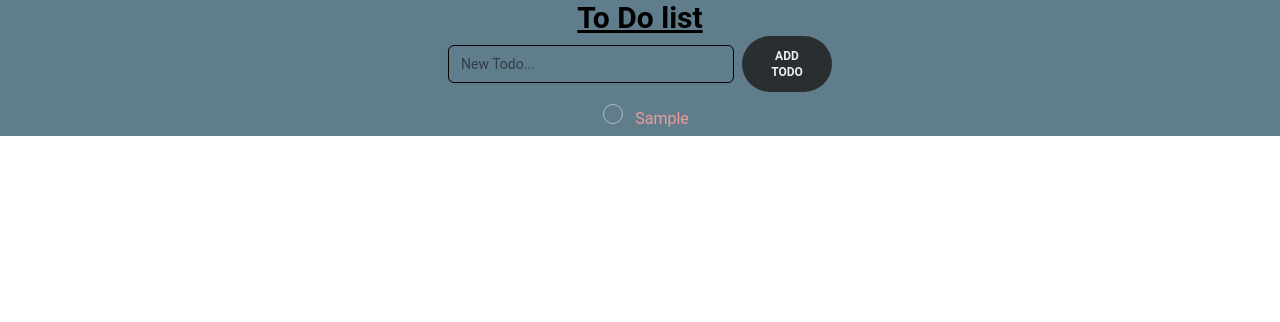
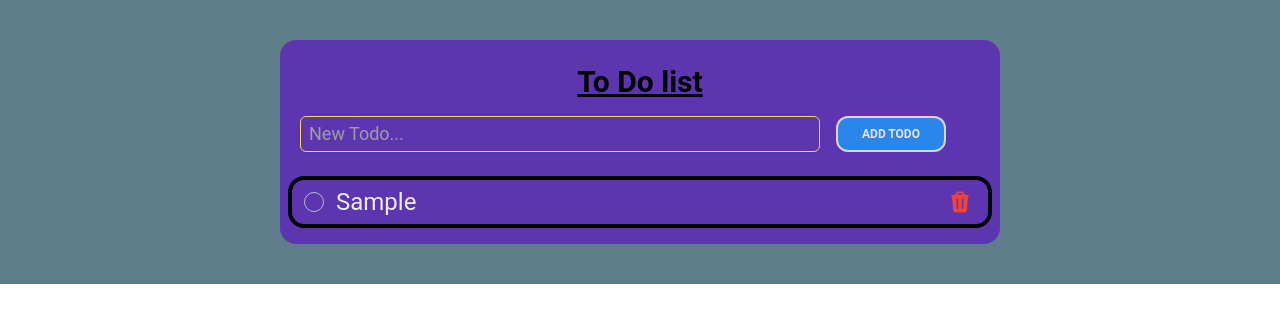
Before and after one commit to nettotkm/TodoList, a React (Vite) app: page / in a window 1280 px wide. Both pictures are taken after typing "Sample" into the empty fields and a click on the button "ADD TODO". Shown: the top 322 px of the page. Built offline with nearby package versions, Linux system fonts and the light colour scheme.

Commit message:
feat: add delete all todos and layout tweaks

```diff
--- a/package.json
+++ b/package.json
@@ -10,6 +10,7 @@
     "preview": "vite preview"
   },
   "dependencies": {
+    "@heroicons/react": "^2.2.0",
     "@material-tailwind/react": "^2.1.10",
     "@types/uuid": "^10.0.0",
     "react": "^18.3.1",
--- a/src/components/TodoList.tsx
+++ b/src/components/TodoList.tsx
@@ -2,6 +2,7 @@ import { useState } from "react";
 import { Button } from "@material-tailwind/react";
 import { Checkbox } from "@material-tailwind/react";
 import { v4 as uuidv4 } from "uuid";
+import { TrashIcon } from "@heroicons/react/24/solid";
 interface TodoItem {
   id: string;
   description: string;
@@ -32,21 +33,31 @@ function TodoList() {
       })
     );
   };
+  const deleteTodo = (id: string) => {
+    setTodos(
+      todos.filter((item) => {
+        return item.id !== id;
+      })
+    );
+  };
   console.log(todos);
   return (
-    <div className="bg-blue-gray-500 flex flex-col items-center ">
-      <h1 className="text-3xl font-bold underline">To Do list</h1>
+    <div className="bg-blue-gray-500 flex flex-col items-center w-full h-full  ">
+      <div className="bg-deep-purple-600 flex flex-col rounded-2xl m-10 w-180 ">
+        <h1 className="text-3xl font-bold underline pt-6 text-center">
+          To Do list
+        </h1>
 
-      <div className="w-full max-w-sm min-w-[200px] flex items-center gap-2">
+        <div className=" flex gap-4 p-6 py-4 ps-5 ">
           <input
-          className="w-full bg-transparent placeholder:text-slate-400 text-slate-700 text-sm border border-slate-200 rounded-md px-3 py-2 transition duration-300 ease focus:outline-hidden focus:border-slate-400 hover:border-slate-300 shadow-sm focus:shadow"
+            className="min-w-[520px]  bg-transparent border-amber-300 placeholder:text-gray-500  text-lg border rounded-md px-2 transition duration-300 ease focus:outline-hidden focus:border-b-gray-500 hover:border-slate-300 shadow-sm focus:shadow"
             placeholder="New Todo..."
             type="text"
             value={newTodo}
             onChange={(e) => setNewTodo(e.target.value)}
           />
           <Button
-          className="rounded-full color=blue sm"
+            className="rounded-xl bg-blue-500 sm px-6 py-2 border-2 border-gray-200"
             onClick={addTodo}
             placeholder={undefined}
             onPointerEnterCapture={undefined}
@@ -55,10 +66,13 @@ function TodoList() {
             Add Todo
           </Button>
         </div>
-      <div className="">
-        <ul className="flex flex-col">
+        <div className="flex w-full   ">
+          <ul className="flex-1 pb-2 ">
             {todos.map((todo) => (
-            <li key={todo.id}>
+              <li
+                className="flex items-center  border-4 rounded-2xl m-2"
+                key={todo.id}
+              >
                 {" "}
                 <Checkbox
                   className="peer rounded-full"
@@ -69,15 +83,29 @@ function TodoList() {
                   onPointerLeaveCapture={undefined}
                 />
                 <span
-                className={`peer-checked:line-through text-red-200 ${
+                  className={`peer-checked:line-through text-2xl text-blue-gray-50  ${
                     todo.checked ? "line-through" : ""
                   }`}
                 >
                   {todo.description}
                 </span>
+                <TrashIcon
+                  className="size-6 text-red-500 ml-auto mr-4"
+                  onClick={() => deleteTodo(todo.id)}
+                />
+                {/* <Button
+                  className="rounded-xl bg-blue-gray-700 sm px-6 py-2 border-4 border-amber-300"
+                  onClick={() => deleteTodo(todo.id)}
+                  placeholder={undefined}
+                  onPointerEnterCapture={undefined}
+                  onPointerLeaveCapture={undefined}
+                >
+                  Remove
+                </Button> */}
               </li>
             ))}
           </ul>
+        </div>
       </div>
     </div>
   );
```
Also changed, not shown: 1 other file (tests, documents, lock files or other folders). Lines whose indentation alone changed are shown as unchanged.
